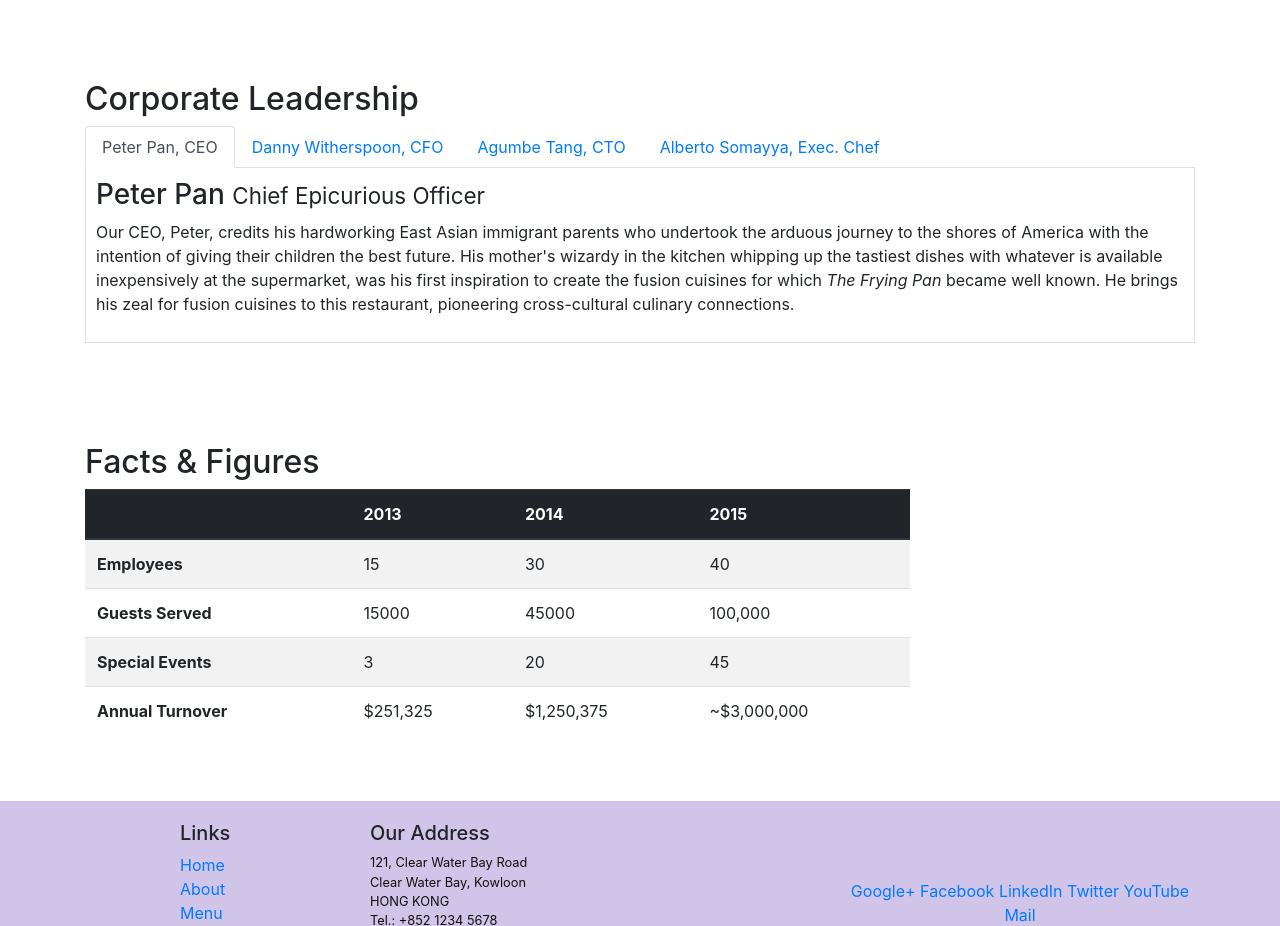
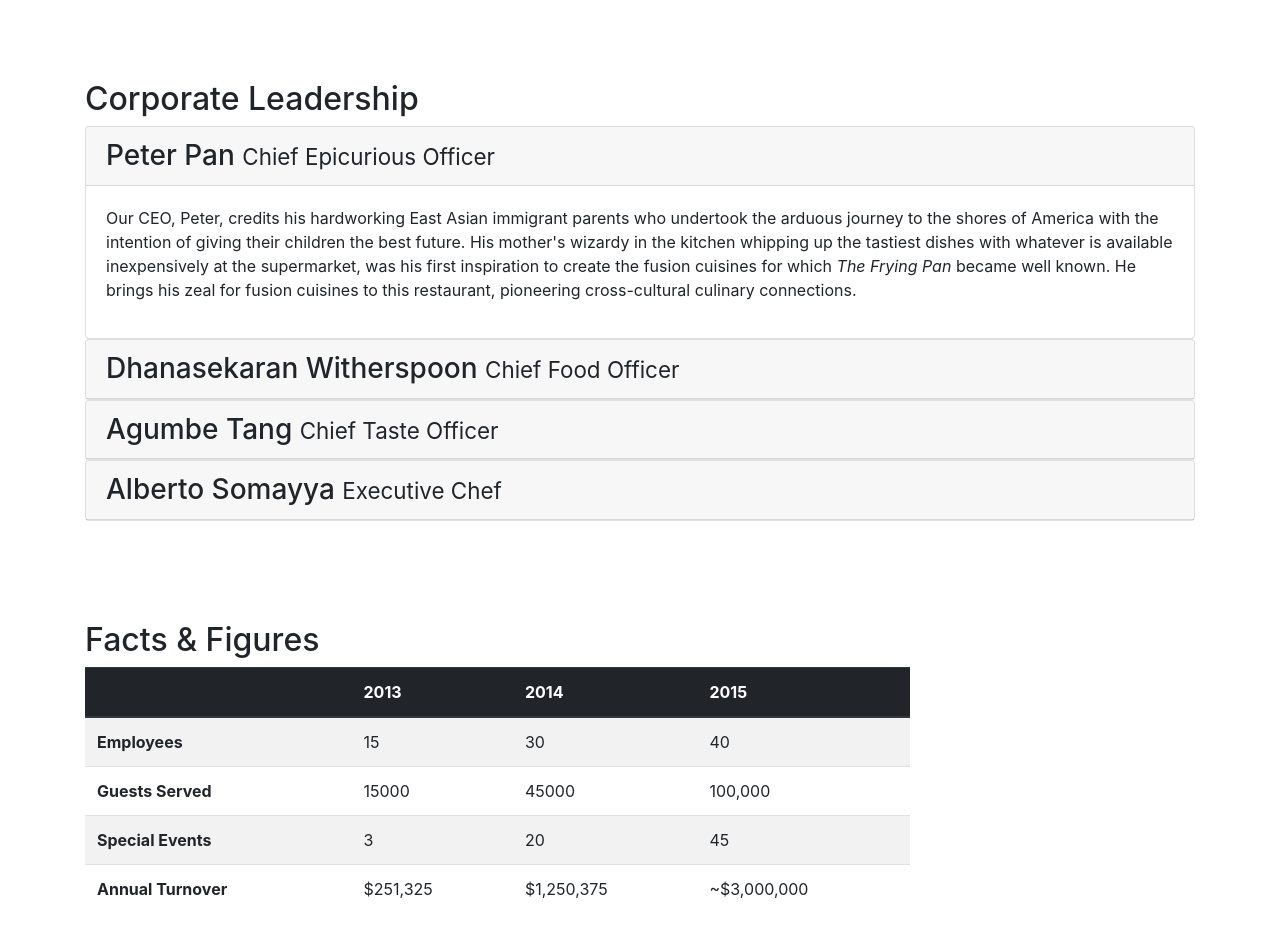
Before and after one commit to B180248ME/bootstrap-practice, a website: page aboutus.html in a window 1280 px wide. Shown: the part 1020-1946 px from the top of the page. Drawn offline with nearby package versions, Linux system fonts and the light colour scheme.

Commit message:
accordian hide and seek tabs

```diff
--- a/aboutus.html
+++ b/aboutus.html
@@ -96,40 +96,62 @@
         <div class="row row-content">
             <div  class="col">
                 <h2>Corporate Leadership</h2>
-                <ul class="nav nav-tabs">
-                    <li class="nav-item">
-                      <a class="nav-link active" href="#peter"
-                        role="tab" data-toggle="tab">Peter Pan, CEO</a>
-                    </li>
-                    <li class="nav-item">
-                      <a class="nav-link" href="#danny" role="tab"
-                        data-toggle="tab">Danny Witherspoon, CFO</a>
-                    </li>
-                    <li class="nav-item">
-                      <a class="nav-link" href="#agumbe"role="tab"
-                        data-toggle="tab">Agumbe Tang, CTO</a>
-                    </li>
-                    <li class="nav-item">
-                      <a class="nav-link" href="#alberto" role="tab"
-                        data-toggle="tab">Alberto Somayya, Exec. Chef</a>
-                    </li>
-                </ul>
-                <div class="tab-content">
-                    <div class="tab-pane fade show active" role="tab panel" id="peter">
-                        <h3>Peter Pan <small>Chief Epicurious Officer</small></h3>
-                        <p class="d-none d-sm-block">Our CEO, Peter, credits his hardworking East Asian immigrant parents who undertook the arduous journey to the shores of America with the intention of giving their children the best future. His mother's wizardy in the kitchen whipping up the tastiest dishes with whatever is available inexpensively at the supermarket, was his first inspiration to create the fusion cuisines for which <em>The Frying Pan</em> became well known. He brings his zeal for fusion cuisines to this restaurant, pioneering cross-cultural culinary connections.</p>
+                <div id="accordion">
+                    <div class="card">
+                        <div class="card-header" role="tab" id="peterhead">
+                        <h3 class="mb-0">
+                            <a data-toggle="collapse" data-target="#peter">
+                            Peter Pan <small>Chief Epicurious Officer</small>
+                            </a>
+                        </h3>
+                        </div>
+                        <div class="collapse show" id="peter" data-parent="#accordion">
+                            <div class="card-body">
+                                <p class="d-none d-sm-block">Our CEO, Peter, credits his hardworking East Asian immigrant parents who undertook the arduous journey to the shores of America with the intention of giving their children the best future. His mother's wizardy in the kitchen whipping up the tastiest dishes with whatever is available inexpensively at the supermarket, was his first inspiration to create the fusion cuisines for which <em>The Frying Pan</em> became well known. He brings his zeal for fusion cuisines to this restaurant, pioneering cross-cultural culinary connections.</p>
+                            </div>
+                        </div>
                     </div>
-                    <div class="tab-pane fade" role="tab panel" id="danny">
-                        <h3>Dhanasekaran Witherspoon <small>Chief Food Officer</small></h3>
-                        <p class="d-none d-sm-block">Our CFO, Danny, as he is affectionately referred to by his colleagues, comes from a long established family tradition in farming and produce. His experiences growing up on a farm in the Australian outback gave him great appreciation for varieties of food sources. As he puts it in his own words, <em>Everything that runs, wins, and everything that stays, pays!</em></p>
+                    <div class="card">
+                        <div class="card-header" role="tab" id="dannyhead">
+                        <h3 class="mb-0">
+                            <a class="collapsed" data-toggle="collapse" data-target="#danny">
+                            Dhanasekaran Witherspoon <small>Chief Food Officer</small>
+                            </a>
+                        </h3>
+                        </div>
+                        <div class="collapse" id="danny" data-parent="#accordion">
+                            <div class="card-body">
+                                <p class="d-none d-sm-block">Our CFO, Danny, as he is affectionately referred to by his colleagues, comes from a long established family tradition in farming and produce. His experiences growing up on a farm in the Australian outback gave him great appreciation for varieties of food sources. As he puts it in his own words, <em>Everything that runs, wins, and everything that stays, pays!</em></p>
+                            </div>
+                        </div>
                     </div>
-                    <div class="tab-pane fade" role="tab panel" id="agumbe">
-                        <h3>Agumbe Tang <small>Chief Taste Officer</small></h3>
-                        <p class="d-none d-sm-block">Blessed with the most discerning gustatory sense, Agumbe, our CTO, personally ensures that every dish that we serve meets his exacting tastes. Our chefs dread the tongue lashing that ensues if their dish does not meet his exacting standards. He lives by his motto, <em>You click only if you survive my lick.</em></p>
+                    <div class="card">
+                        <div class="card-header" role="tab" id="agumbehead">
+                        <h3 class="mb-0">
+                            <a class="collapsed" data-toggle="collapse" data-target="#agumbe">
+                            Agumbe Tang <small>Chief Taste Officer</small>
+                            </a>
+                        </h3>
+                        </div>
+                        <div class="collapse" id="agumbe" data-parent="#accordion">
+                            <div class="card-body">
+                                <p class="d-none d-sm-block">Blessed with the most discerning gustatory sense, Agumbe, our CTO, personally ensures that every dish that we serve meets his exacting tastes. Our chefs dread the tongue lashing that ensues if their dish does not meet his exacting standards. He lives by his motto, <em>You click only if you survive my lick.</em></p>
+                            </div>
+                        </div>
                     </div>
-                    <div class="tab-pane fade" role="tab panel" id="alberto">
-                        <h3>Alberto Somayya <small>Executive Chef</small></h3>
-                        <p class="d-none d-sm-block">Award winning three-star Michelin chef with wide International experience having worked closely with whos-who in the culinary world, he specializes in creating mouthwatering Indo-Italian fusion experiences. He says, <em>Put together the cuisines from the two craziest cultures, and you get a winning hit! Amma Mia!</em></p>
+                    <div class="card">
+                        <div class="card-header" role="tab" id="albertohead">
+                        <h3 class="mb-0">
+                            <a class="collapsed" data-toggle="collapse" data-target="#alberto">
+                            Alberto Somayya <small>Executive Chef</small>
+                            </a>
+                        </h3>
+                        </div>
+                        <div class="collapse" id="alberto" data-parent="#accordion">
+                            <div class="card-body">
+                                <p class="d-none d-sm-block">Award winning three-star Michelin chef with wide International experience having worked closely with whos-who in the culinary world, he specializes in creating mouthwatering Indo-Italian fusion experiences. He says, <em>Put together the cuisines from the two craziest cultures, and you get a winning hit! Amma Mia!</em></p>
+                            </div>
+                        </div>
                     </div>
                 </div>
             </div>
```
